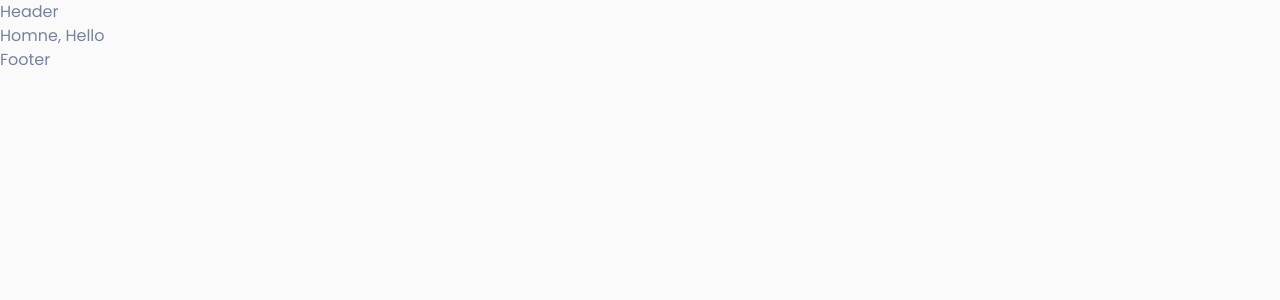
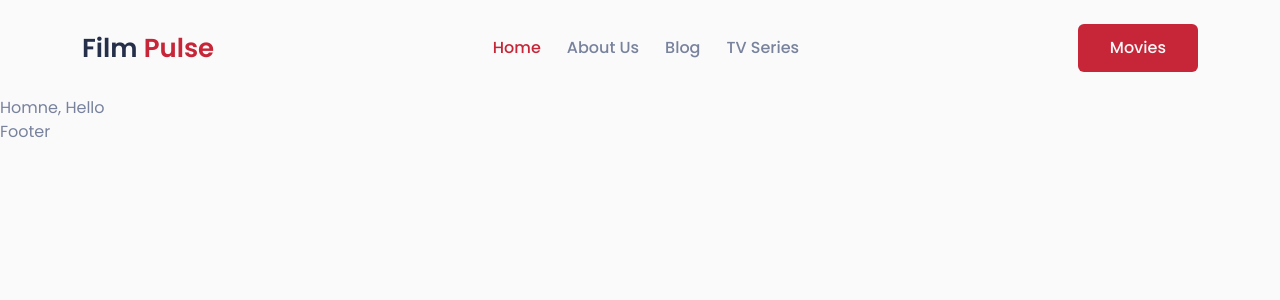
Before and after one commit to AbrarulRhythm/foundation-program-assignment-02, a React (Vite) app: page / in a window 1280 px wide. Shown: the top 300 px of the page. Built offline with nearby package versions, Linux system fonts and the light colour scheme.

Commit message:
added header

```diff
--- a/package.json
+++ b/package.json
@@ -13,6 +13,7 @@
     "@tailwindcss/vite": "^4.3.3",
     "react": "^19.2.8",
     "react-dom": "^19.2.8",
+    "react-icons": "^5.7.0",
     "react-router": "^8.4.0",
     "tailwindcss": "^4.3.3"
   },
--- /dev/null
+++ b/src/components/Logo/Logo.jsx
@@ -0,0 +1,11 @@
+import { Link } from 'react-router';
+
+const Logo = () => {
+    return (
+        <Link to="/" className="text-dark-08 text-[26px] font-semibold hover:opacity-75 duration-150" title="Film Pulse">
+            Film <span className="text-primary">Pulse</span>
+        </Link>
+    );
+};
+
+export default Logo;
--- /dev/null
+++ b/src/components/NavLinks/NavLinks.jsx
@@ -0,0 +1,42 @@
+import { NavLink } from 'react-router';
+
+const NavLinks = ({ menuToggle }) => {
+    return (
+        <nav>
+            <ul className="hidden lg:flex items-center space-x-6.5 font-medium">
+                <li>
+                    <NavLink to="/">Home</NavLink>
+                </li>
+                <li>
+                    <NavLink to="/about-us">About Us</NavLink>
+                </li>
+                <li>
+                    <NavLink to="/blog">Blog</NavLink>
+                </li>
+                <li>
+                    <NavLink to="/tv-Series">TV Series</NavLink>
+                </li>
+            </ul>
+
+            {/* Mobile Nav */}
+            <ul
+                className={`${menuToggle ? 'translate-y-0 opacity-100' : 'translate-y-10 opacity-0'} flex lg:hidden absolute bg-white border border-dark-03 left-3 right-3 top-17.75 rounded-md p-5 flex-col space-y-2 font-medium duration-300`}
+            >
+                <li>
+                    <NavLink to="/">Home</NavLink>
+                </li>
+                <li>
+                    <NavLink to="/about-us">About Us</NavLink>
+                </li>
+                <li>
+                    <NavLink to="/blog">Blog</NavLink>
+                </li>
+                <li>
+                    <NavLink to="/tv-Series">TV Series</NavLink>
+                </li>
+            </ul>
+        </nav>
+    );
+};
+
+export default NavLinks;
--- a/src/index.css
+++ b/src/index.css
@@ -47,10 +47,14 @@ p {
 
 /* ==================== - Button - ==================== */
 .button {
-    @apply text-sm text-dark-01 py-2 px-5 rounded-md bg-linear-to-b from-dark-08 to-[#7885A8] hover:cursor-pointer hover:shadow-btn-inner active:scale-95 duration-200;
+    @apply text-sm lg:text-base font-medium text-dark-01 py-2.5 lg:py-3 px-5.5 lg:px-8 rounded-md bg-primary hover:cursor-pointer hover:shadow-btn-inner active:scale-95 duration-300;
 }
 
 /* ==================== - Side Menu - ==================== */
-.side-menu-child li a.active {
-    @apply text-dark-08 bg-dark-02 border-dark-08;
+.header-wrap nav ul li a.active {
+    @apply text-primary;
 }
+
+.header-wrap nav ul li a {
+    @apply hover:text-primary duration-300;
+}
--- a/src/layouts/MainLayout.jsx
+++ b/src/layouts/MainLayout.jsx
@@ -6,7 +6,7 @@ const MainLayout = () => {
     return (
         <div className="site-wrap">
             {/* Header */}
-            <header>
+            <header className="py-4 lg:py-6">
                 <Header></Header>
             </header>
             {/* Header End */}
--- a/src/pages/shared/Header/Header.jsx
+++ b/src/pages/shared/Header/Header.jsx
@@ -1,5 +1,42 @@
+import { Link } from 'react-router';
+import Logo from '../../../components/Logo/Logo';
+import NavLinks from '../../../components/NavLinks/NavLinks';
+import { FaBars } from 'react-icons/fa';
+import { useState } from 'react';
+
 const Header = () => {
-    return <div>Header</div>;
+    const [menuToggle, setMenuToggle] = useState(false);
+
+    return (
+        <div className="header-wrap">
+            <div className="container">
+                <div className="flex items-center justify-between px-3">
+                    {/* Logo */}
+                    <Logo></Logo>
+                    {/* Logo End */}
+
+                    {/* Nav Links */}
+                    <NavLinks menuToggle={menuToggle}></NavLinks>
+                    {/* Nav Links End */}
+
+                    {/* Right Side (Button) */}
+                    <div className="flex gap-3">
+                        <Link to="/" className="button">
+                            Movies
+                        </Link>
+
+                        <button
+                            onClick={() => setMenuToggle((prev) => !prev)}
+                            className="w-10 h-10 border border-dark-03 flex lg:hidden justify-center items-center text-lg rounded-md"
+                        >
+                            <FaBars />
+                        </button>
+                    </div>
+                    {/* Right Side (Button) End */}
+                </div>
+            </div>
+        </div>
+    );
 };
 
 export default Header;
```
Also changed, not shown: 1 other file (tests, documents, lock files or other folders).
